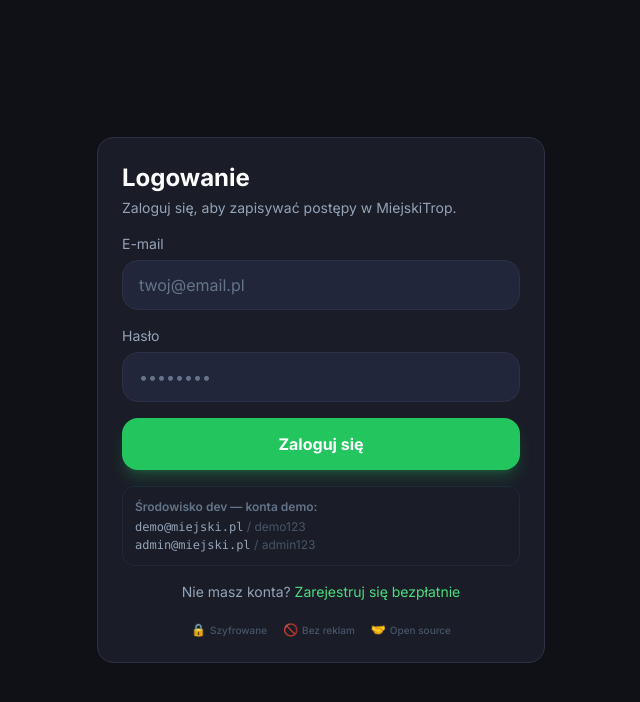
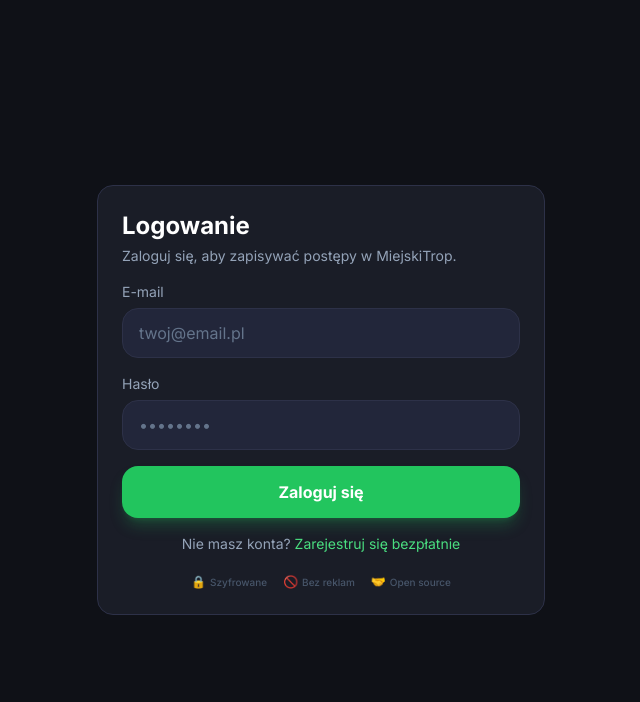
Before and after one commit to Ajvens89/ngocaching, a Next.js app: page /auth/login in a window 1280 px wide. Shown: the top 702 px of the page, without its empty margins (319-959 px from the left). Built offline with nearby package versions, Linux system fonts and the light colour scheme.

Commit message:
chore: remove demo creds, rename package, loading state for map count pill

```diff
--- a/package.json
+++ b/package.json
@@ -1,5 +1,5 @@
 {
-  "name": "ngocaching-firebase-ready",
+  "name": "miejskitrop",
   "version": "0.1.0",
   "private": true,
   "scripts": {
--- a/src/app/auth/login/page.tsx
+++ b/src/app/auth/login/page.tsx
@@ -4,8 +4,6 @@ import { useState } from 'react'
 import Link from 'next/link'
 import { useRouter } from 'next/navigation'
 import { getAppClient } from '@/lib/data-client'
-
-const IS_DEV = process.env.NODE_ENV === 'development'
 
 export default function LoginPage() {
   const router = useRouter()
@@ -65,15 +63,6 @@ export default function LoginPage() {
           {loading ? 'Logowanie...' : 'Zaloguj się'}
         </button>
 
-        {/* Konta demo — tylko lokalnie, ukryte na produkcji */}
-        {IS_DEV && (
-          <div className="text-xs text-slate-600 space-y-0.5 border border-slate-800 rounded-xl p-3">
-            <p className="font-semibold text-slate-500 mb-1">Środowisko dev — konta demo:</p>
-            <p><code className="text-slate-400">demo@miejski.pl</code> / demo123</p>
-            <p><code className="text-slate-400">admin@miejski.pl</code> / admin123</p>
-          </div>
-        )}
-
         <p className="text-sm text-slate-400 text-center">
           Nie masz konta?{' '}
           <Link href="/auth/register" className="text-brand-400 hover:text-brand-300">
--- a/src/components/map/MapView.tsx
+++ b/src/components/map/MapView.tsx
@@ -4,7 +4,7 @@ import { useEffect, useState, useCallback, useRef, useMemo } from 'react'
 import Map, { Marker, type MapRef } from 'react-map-gl'
 import 'mapbox-gl/dist/mapbox-gl.css'
 import Supercluster from 'supercluster'
-import { Search, Filter, Navigation, X, ChevronUp, MapPin, CheckCircle2, Lock } from 'lucide-react'
+import { Search, Filter, Navigation, X, ChevronUp, MapPin, CheckCircle2, Lock, Loader2 } from 'lucide-react'
 import Link from 'next/link'
 import { Place, MapFilters, PlaceType, QuestStep } from '@/lib/types'
 import { BIELSKO_CENTER, DEFAULT_ZOOM, getCurrentPosition, getDistance, formatDistance } from '@/lib/geo'
@@ -502,7 +502,9 @@ export default function MapView() {
       {/* ── Count Pill ───────────────────────────────────────────────────── */}
       {!showBottomSheet && (
         <button
-          onClick={() => setShowBottomSheet(true)}
+          onClick={() => !loading && setShowBottomSheet(true)}
+          disabled={loading}
+          aria-live="polite"
           style={{
             position: 'absolute',
             bottom: '80px', left: '50%', transform: 'translateX(-50%)',
@@ -516,14 +518,24 @@ export default function MapView() {
             fontSize: '13px', fontWeight: 600,
             boxShadow: '0 4px 20px rgba(0,0,0,0.5)',
             backdropFilter: 'blur(16px)',
-            cursor: 'pointer',
+            cursor: loading ? 'wait' : 'pointer',
             whiteSpace: 'nowrap',
+            opacity: loading ? 0.85 : 1,
           }}
         >
-          <MapPin className="w-3.5 h-3.5" style={{ color: '#4ade80' }} />
-          <span style={{ color: '#4ade80', fontWeight: 800 }}>{filteredPlaces.length}</span>
-          {filteredPlaces.length === 1 ? 'punkt' : filteredPlaces.length < 5 ? 'punkty' : 'punktów'}
-          <ChevronUp className="w-3.5 h-3.5 ml-1" />
+          {loading ? (
+            <>
+              <Loader2 className="w-3.5 h-3.5 animate-spin" style={{ color: '#4ade80' }} />
+              <span>Wczytuję punkty…</span>
+            </>
+          ) : (
+            <>
+              <MapPin className="w-3.5 h-3.5" style={{ color: '#4ade80' }} />
+              <span style={{ color: '#4ade80', fontWeight: 800 }}>{filteredPlaces.length}</span>
+              {filteredPlaces.length === 1 ? 'punkt' : filteredPlaces.length < 5 ? 'punkty' : 'punktów'}
+              <ChevronUp className="w-3.5 h-3.5 ml-1" />
+            </>
+          )}
         </button>
       )}
 
```
